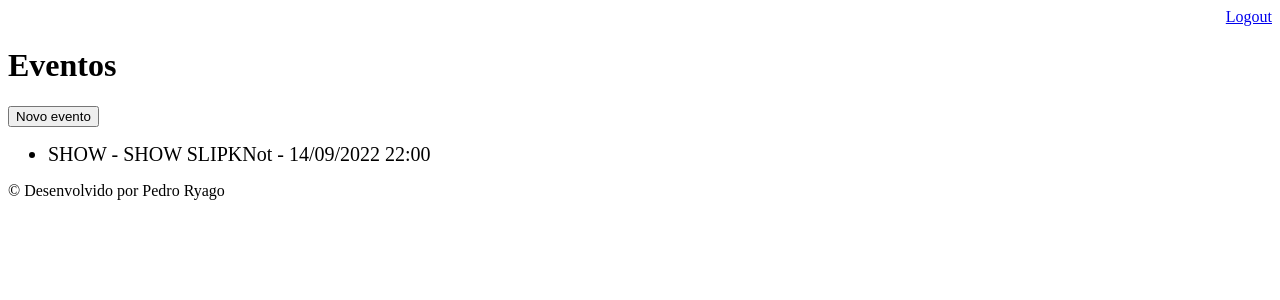
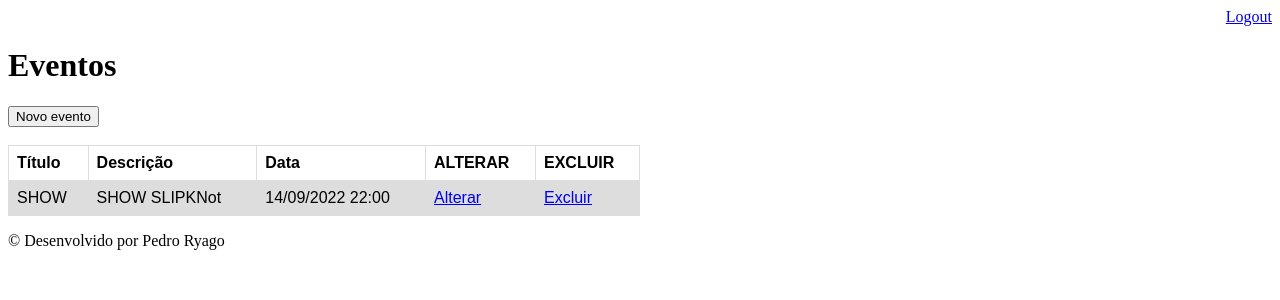
Before and after one commit to PedroRyago/agenda-django, a Django app: page /agenda/ in a window 1280 px wide. Shown: the top 300 px of the page. Run offline with Django 4.2, Linux system fonts and the light colour scheme; a user stored in the database is signed in; data comes from the database, SQL or seed files in the repository; both versions use the stored data as it was after the commit.

Commit message:
CRUD de eventos finalizado.

```diff
--- a/agenda/admin.py
+++ b/agenda/admin.py
@@ -3,7 +3,7 @@ from .models import Evento
 # Register your models here.
 
 class EventoAdmin(admin.ModelAdmin):
-    list_display = ('usuario', 'titulo', 'data_evento', 'data_criacao')
+    list_display = ('id', 'usuario', 'titulo', 'data_evento', 'data_criacao')
     list_filter = ('titulo', 'usuario',)
 
 admin.site.register(Evento, EventoAdmin)
--- a/agenda/models.py
+++ b/agenda/models.py
@@ -17,3 +17,6 @@ class Evento(models.Model):
 
     def get_data_evento(self):
         return self.data_evento.strftime('%d/%m/%Y %H:%M')
+
+    def get_data_input_evento(self):
+        return self.data_evento.strftime('%Y-%m-%dT%H:%M')
--- /dev/null
+++ b/agenda/static/agenda/css/style.css
@@ -0,0 +1,16 @@
+table {
+    font-family: arial, sans-serif;
+    border-collapse: collapse;
+    width: 50%;
+}
+
+td,
+th {
+    border: 1px solid #dddddd;
+    text-align: left;
+    padding: 8px;
+}
+
+tr:nth-child(even) {
+    background-color: #dddddd;
+}
--- a/agenda/templates/agenda/listar.html
+++ b/agenda/templates/agenda/listar.html
@@ -5,13 +5,38 @@
     {% endblock title %}
 
     {% block content %}
+
+
+
+
         <h1>Eventos</h1>
         <a href="evento/">
             <button type="button">Novo evento</button>
         </a>
-        <ul>
+        </br>
+        </br>
+        <table>
+            <tr>
+              <th>Título</th>
+              <th>Descrição</th>
+              <th>Data</th>
+              <th>ALTERAR</th>
+              <th>EXCLUIR</th>
+            </tr>
             {% for evento in eventos %}
-                <li style="font-size: 20px;">{{evento.titulo}} - {{evento.descricao}} - {{evento.get_data_evento}}</li>
+                <tr>
+                <td>{{evento.titulo}}</td>
+                <td>{{evento.descricao}} </td>
+                <td>{{evento.get_data_evento}}</td>
+                <td><a href="evento/?id= {{ evento.id }}">Alterar</a></td>
+                <td><a href="{% url 'delete_evento' evento.id %}">Excluir</a></td>
+                </tr>
             {% endfor %}
-        </ul>
+          </table>
+
+
+        {% for message in messages %}
+            <span style="color: red;"> ERRO: {{ message }}   </span>
+        {% endfor %}
+
     {% endblock %}
--- a/agenda/templates/model-base.html
+++ b/agenda/templates/model-base.html
@@ -1,3 +1,5 @@
+{% load static %}
+
 <!DOCTYPE html>
 <html lang="en">
 <head>
@@ -5,6 +7,7 @@
         {% block title %}
         {% endblock title %}
     </title>
+    <link rel="stylesheet" href="{% static 'agenda/css/style.css' %}">
 </head>
 <body>
     {% include "model-header.html" %}
--- a/agenda/templates/model-footer.html
+++ b/agenda/templates/model-footer.html
@@ -1 +1,3 @@
-<p>&copy; Desenvolvido por Pedro Ryago</p>
+<div>
+    <p>&copy; Desenvolvido por Pedro Ryago</p>
+</div>
--- a/agenda/urls.py
+++ b/agenda/urls.py
@@ -1,8 +1,11 @@
 from django.urls import path
-from .views import listarEventos, evento, submit_evento
+from .views import listarEventos, evento, submit_evento, delete_evento
+# , update_evento
 
 urlpatterns = [
     path('', listarEventos, name='agenda'),
     path('evento/', evento, name='evento'),
     path('evento/submit', submit_evento, name='evento'),
+    path('evento/delete/<int:id_evento>', delete_evento, name='delete_evento'),
+    # path('evento/update/<int:id_evento>', update_evento, name='update_evento'),
 ]
--- a/agenda/views.py
+++ b/agenda/views.py
@@ -37,14 +37,60 @@ def user_logout(request):
 
 @login_required(login_url='/login/')
 def evento(request):
-    return render(request, 'agenda/evento.html')
+    if request.GET.get('id'):
+        id_evento = request.GET.get('id')
+        if id_evento:
+            title = 'Editar evento'
+            evento = Evento.objects.get(id=id_evento)
+            dados = {'evento': evento, 'title': title}
+            return render(request, 'agenda/evento.html', dados)
+    else:
+        dados = {'title': 'Novo evento'}
+        return render(request, 'agenda/evento.html', dados)
+
 
 @login_required(login_url='/login/')
 def submit_evento(request):
     if request.POST:
+        id_evento = request.POST.get('id')
         titulo = request.POST.get('titulo')
         data_evento = request.POST.get('data_evento')
         descricao = request.POST.get('descricao')
         usuario = request.user
-        Evento.objects.create(titulo=titulo, data_evento=data_evento, descricao=descricao, usuario=usuario)
+        if id_evento:
+            evento = Evento.objects.get(id=id_evento)
+            if evento.usuario == usuario:
+                evento.titulo = titulo
+                evento.data_evento = data_evento
+                evento.descricao = descricao
+                evento.save()
+            # Evento.objects.filter(id=id_evento).update(titulo=titulo, data_evento=data_evento, descricao=descricao)
+        else:
+            Evento.objects.create(titulo=titulo, data_evento=data_evento, descricao=descricao, usuario=usuario)
     return redirect('/')
+
+@login_required(login_url='/login/')
+def delete_evento(request, id_evento):
+    usuario = request.user
+    try:
+        evento = Evento.objects.get(id=id_evento)
+        if usuario == evento.usuario:
+            evento.delete()
+        else:
+            messages.error(request, 'Você não tem permissão para excluir este evento.')
+    except Exception:
+        messages.error(request, 'Evento não encontrado.')
+    return redirect('/')
+
+# def update_evento(request, id_evento):
+#     usuario = request.user
+#     try:
+#         evento = Evento.objects.get(id=id_evento)
+#         if usuario == evento.usuario:
+#             dados = {'evento': evento}
+#             return render(request, 'agenda/update_evento.html', dados)
+#         else:
+#             messages.error(request, 'Você não tem permissão para editar este evento.')
+#     except Exception:
+#         messages.error(request, 'Evento não encontrado.')
+#     return redirect('/')
```
Also changed, not shown: agenda/templates/agenda/evento.html (+5 -5 lines), db.sqlite3.
